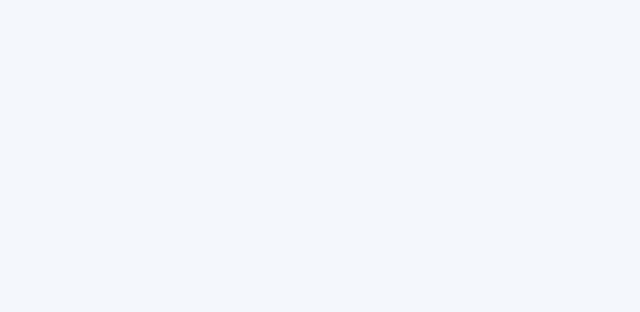
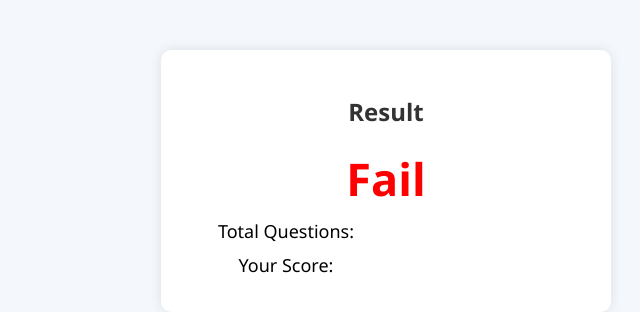
Before and after one commit to anandRd2352/quizzy-fe, a React (Vite) app: page /b in a window 1280 px wide. Before the commit this address had no page. Shown: the top 312 px of the page, without its empty margins (254-894 px from the left). Built offline with nearby package versions, Linux system fonts and the light colour scheme.

Commit message:
resultsummary

```diff
--- a/src/App.jsx
+++ b/src/App.jsx
@@ -3,6 +3,7 @@ import React from 'react';
 import { BrowserRouter, Routes, Route } from 'react-router-dom';
 import UserProfile from './assets/FE-1.2.1/UserProfile';
 import ExamTable from './assets/FE-2.1.1/ExamTable';
+import ResultSummary from './assets/FE-3.2.3/ResultSummary';
 
 
 function App() {
@@ -11,6 +12,7 @@ function App() {
       <Routes>
         <Route path="/" element={<UserProfile />} />
         <Route path="/a" element={<ExamTable />} />
+        <Route path="/b" element={<ResultSummary/>} />
       </Routes>
     </BrowserRouter>
   );
--- /dev/null
+++ b/src/assets/FE-3.2.3/ResultSummary.jsx
@@ -0,0 +1,20 @@
+import React from 'react';
+import '../css/ResultSummary.css';
+
+const ResultSummary = ({ totalQuestions, correctAnswers, passingScore }) => {
+  const isPassed = correctAnswers >= passingScore;
+
+  return (
+    <div className="result-container">
+      <h2> Result</h2>
+      <p style={{fontSize:"45px"}} className={isPassed ? 'pass' : 'fail'}>
+        {isPassed ? 'Pass' : 'Fail'}
+      </p>
+      <p style={{marginRight:"200px"}}>Total Questions: <strong>{totalQuestions}</strong></p>
+      <p style={{marginRight:"200px"}}>Your Score: <strong>{correctAnswers}</strong></p>
+
+    </div>
+  );
+};
+
+export default ResultSummary;
--- /dev/null
+++ b/src/assets/css/ResultSummary.css
@@ -0,0 +1,30 @@
+.result-container {
+    max-width: 400px;
+    margin: 50px auto;
+    padding: 25px;
+    border-radius: 10px;
+    box-shadow: 0 0 12px rgba(0, 0, 0, 0.1);
+    background-color: #ffffff;
+    text-align: center;
+    font-family: 'Segoe UI', Tahoma, Geneva, Verdana, sans-serif;
+  }
+
+  .result-container h2 {
+    margin-bottom: 20px;
+    color: #333;
+  }
+
+  .result-container p {
+    font-size: 18px;
+    margin: 10px 0;
+  }
+
+  .pass {
+    color: green;
+    font-weight: bold;
+  }
+
+  .fail {
+    color: red;
+    font-weight: bold;
+  }
```
